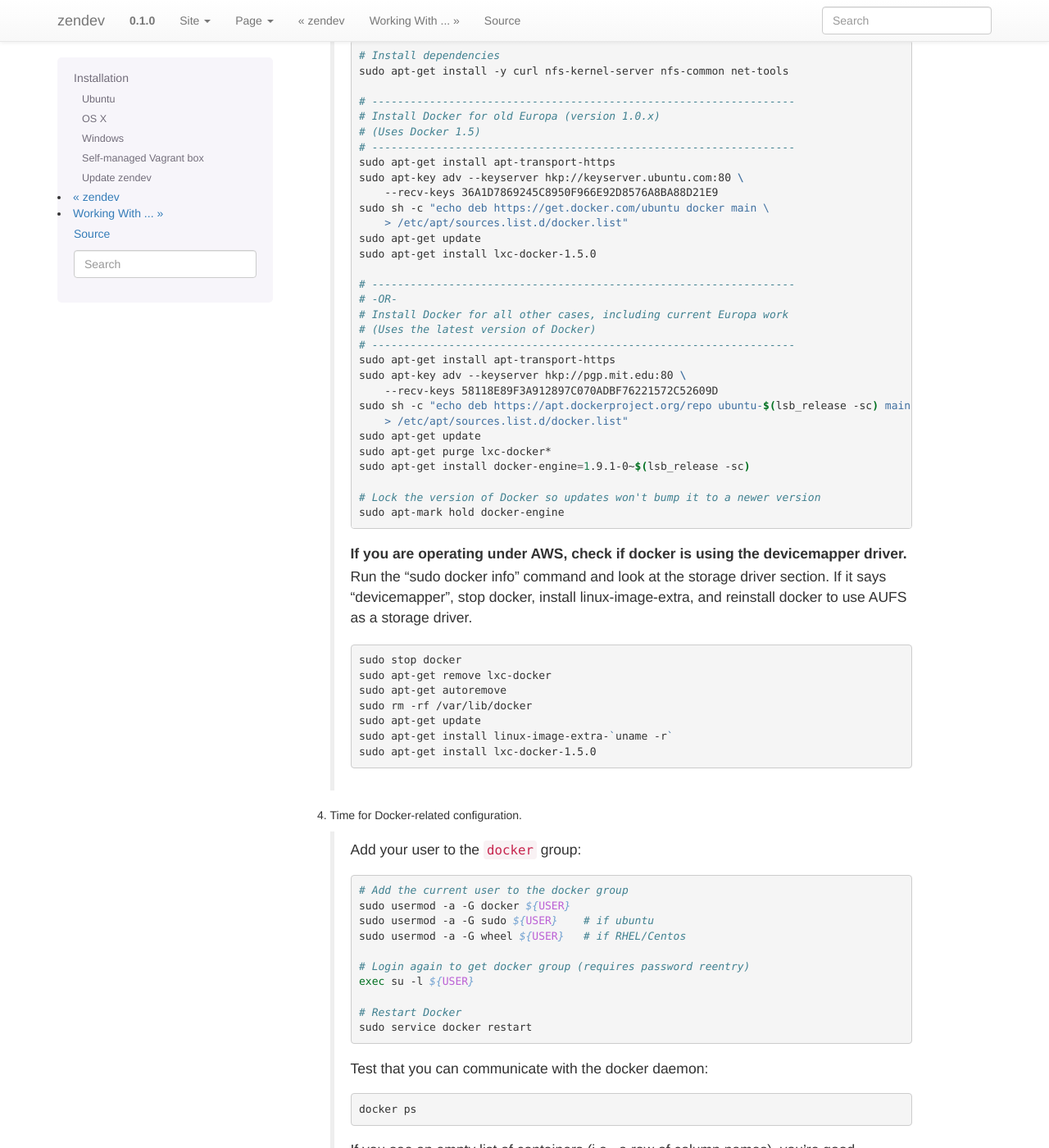
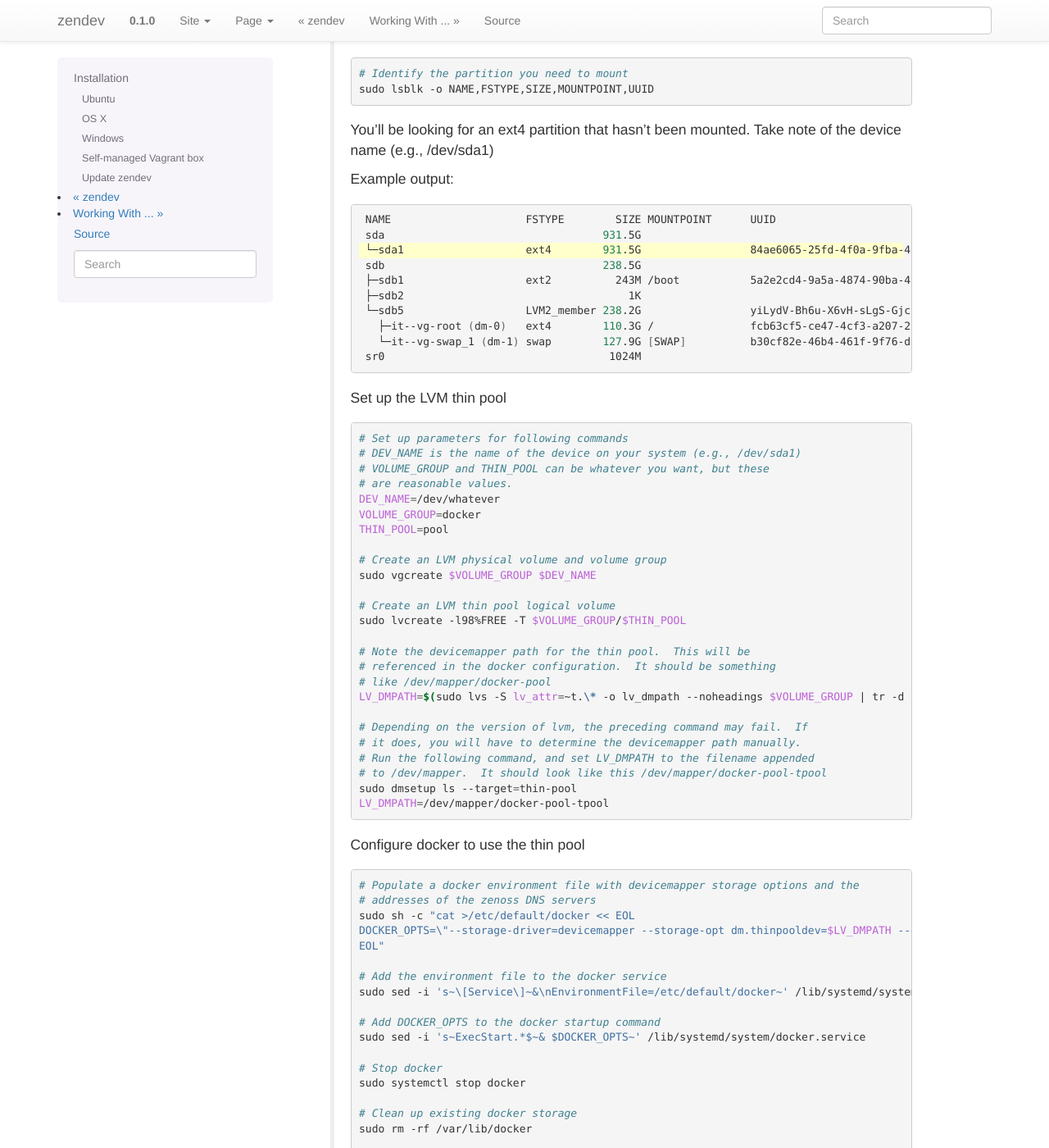
Before and after one commit to zenoss/zendev, a Sphinx documentation site: the page built from docs/installation.rst, in a window 1280 px wide and 1400 px high, scrolled down 1454 px. Shown: the whole window at 82% size. Built offline with Sphinx 7.4.7, drawn with Linux system fonts in a browser that asks for light colours; some of the changed text lies outside the part shown.

Commit message:
Add LVM thinpool setup to installation doc

```diff
--- a/docs/installation.rst
+++ b/docs/installation.rst
@@ -29,52 +29,6 @@ Ubuntu
 
         # Update the repos
         sudo apt-get update
-
-#. Create storage for Docker:
-
-    The development machine you were provided should have a second hard drive
-    installed for extra storage.
-
-    Mount the drive for Docker storage:
-
-    .. code-block:: bash
-
-        # Create a mount point
-        sudo mkdir /var/lib/docker
-
-        # Identify the partition you need to mount
-        sudo lsblk -o NAME,FSTYPE,SIZE,MOUNTPOINT,UUID
-
-    You'll be looking for an ext4 partition that hasn't been mounted.
-
-    Example output:
-
-    .. code-block:: bash
-       :emphasize-lines: 3
-
-        NAME                     FSTYPE        SIZE MOUNTPOINT      UUID
-        sda                                  931.5G
-        └─sda1                   ext4        931.5G                 84ae6065-25fd-4f0a-9fba-40da962ada20
-        sdb                                  238.5G
-        ├─sdb1                   ext2          243M /boot           5a2e2cd4-9a5a-4874-90ba-4195d9400a37
-        ├─sdb2                                   1K
-        └─sdb5                   LVM2_member 238.2G                 yiLydV-Bh6u-X6vH-sLgS-Gjc0-94th-vv76KJ
-          ├─it--vg-root (dm-0)   ext4        110.3G /               fcb63cf5-ce47-4cf3-a207-2caa2fad7f4f
-          └─it--vg-swap_1 (dm-1) swap        127.9G [SWAP]          b30cf82e-46b4-461f-9f76-d475a8bf3859
-        sr0                                   1024M
-
-    Take note of the UUID for the partition you want to mount, add the
-    partition information to your /etc/fstab so it gets automatically
-    mounted at reboot, then mount the partition.
-
-    .. code-block:: bash
-
-        # Create the mount entry into /etc/fstab.  Replace <UUID> below with the
-        # UUID from the lsblk output above.
-        sudo echo "/dev/disk/by-uuid/<UUID> /var/lib/docker auto rw,nosuid,nodev 0 0" >> /etc/fstab
-
-        # Mount the device
-        sudo mount /var/lib/docker
 
 #. Install Docker_:
 
@@ -112,20 +66,100 @@ Ubuntu
         # Lock the version of Docker so updates won't bump it to a newer version
         sudo apt-mark hold docker-engine
 
-    If you are operating under AWS, check if docker is using the devicemapper driver.
-        Run the "sudo docker info" command and look at the storage driver section. If it
-        says "devicemapper", stop docker, install linux-image-extra, and reinstall
-        docker to use AUFS as a storage driver.
+
+#. Create and configure devicemapper storage for Docker:
 
     .. code-block:: bash
 
-        sudo stop docker
-        sudo apt-get remove lxc-docker
-        sudo apt-get autoremove
-        sudo rm -rf /var/lib/docker
-        sudo apt-get update
-        sudo apt-get install linux-image-extra-`uname -r`
-        sudo apt-get install lxc-docker-1.5.0
+        # Install lvm tools
+        sudo apt-get install lvm2
+
+
+    The development machine you were provided should have a second hard drive
+    installed for extra storage.  Use that for an LVM thin pool.
+
+    .. code-block:: bash
+
+        # Identify the partition you need to mount
+        sudo lsblk -o NAME,FSTYPE,SIZE,MOUNTPOINT,UUID
+
+    You'll be looking for an ext4 partition that hasn't been mounted.  Take note of the device name (e.g., /dev/sda1)
+
+    Example output:
+
+    .. code-block:: bash
+       :emphasize-lines: 3
+
+        NAME                     FSTYPE        SIZE MOUNTPOINT      UUID
+        sda                                  931.5G
+        └─sda1                   ext4        931.5G                 84ae6065-25fd-4f0a-9fba-40da962ada20
+        sdb                                  238.5G
+        ├─sdb1                   ext2          243M /boot           5a2e2cd4-9a5a-4874-90ba-4195d9400a37
+        ├─sdb2                                   1K
+        └─sdb5                   LVM2_member 238.2G                 yiLydV-Bh6u-X6vH-sLgS-Gjc0-94th-vv76KJ
+          ├─it--vg-root (dm-0)   ext4        110.3G /               fcb63cf5-ce47-4cf3-a207-2caa2fad7f4f
+          └─it--vg-swap_1 (dm-1) swap        127.9G [SWAP]          b30cf82e-46b4-461f-9f76-d475a8bf3859
+        sr0                                   1024M
+
+
+    Set up the LVM thin pool
+
+    .. code-block:: bash
+
+	# Set up parameters for following commands
+	# DEV_NAME is the name of the device on your system (e.g., /dev/sda1)
+	# VOLUME_GROUP and THIN_POOL can be whatever you want, but these
+	# are reasonable values.
+	DEV_NAME=/dev/whatever
+	VOLUME_GROUP=docker
+	THIN_POOL=pool
+
+	# Create an LVM physical volume and volume group
+	sudo vgcreate $VOLUME_GROUP $DEV_NAME
+
+	# Create an LVM thin pool logical volume
+	sudo lvcreate -l98%FREE -T $VOLUME_GROUP/$THIN_POOL
+
+	# Note the devicemapper path for the thin pool.  This will be
+	# referenced in the docker configuration.  It should be something
+	# like /dev/mapper/docker-pool
+	LV_DMPATH=$(sudo lvs -S lv_attr=~t.\* -o lv_dmpath --noheadings $VOLUME_GROUP | tr -d \ )
+
+        # Depending on the version of lvm, the preceding command may fail.  If
+        # it does, you will have to determine the devicemapper path manually.
+        # Run the following command, and set LV_DMPATH to the filename appended
+        # to /dev/mapper.  It should look like this /dev/mapper/docker-pool-tpool
+        sudo dmsetup ls --target=thin-pool
+        LV_DMPATH=/dev/mapper/docker-pool-tpool
+
+    Configure docker to use the thin pool
+
+    .. code-block:: bash
+
+	# Populate a docker environment file with devicemapper storage options and the
+	# addresses of the zenoss DNS servers
+	sudo sh -c "cat >/etc/default/docker << EOL
+	DOCKER_OPTS=\"--storage-driver=devicemapper --storage-opt dm.thinpooldev=$LV_DMPATH --dns 10.87.113.13 --dns 10.88.102.13\"
+	EOL"
+
+	# Add the environment file to the docker service
+	sudo sed -i 's~\[Service\]~&\nEnvironmentFile=/etc/default/docker~' /lib/systemd/system/docker.service
+
+	# Add DOCKER_OPTS to the docker startup command
+	sudo sed -i 's~ExecStart.*$~& $DOCKER_OPTS~' /lib/systemd/system/docker.service
+
+	# Stop docker
+	sudo systemctl stop docker
+
+	# Clean up existing docker storage
+	sudo rm -rf /var/lib/docker
+
+	# Reload docker.service
+	sudo systemctl daemon-reload
+
+	# Restart docker
+	sudo systemctl start docker
+
 
 #. Time for Docker-related configuration.
 
@@ -142,7 +176,7 @@ Ubuntu
         exec su -l ${USER}
 
         # Restart Docker
-        sudo service docker restart
+        sudo systemctl restart docker
 
     Test that you can communicate with the docker daemon:
 
```
